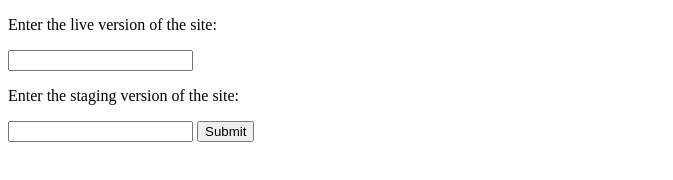
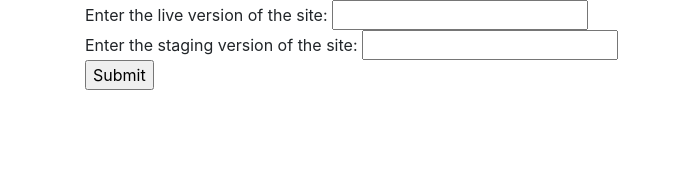
Before and after one commit to josephkerkhof/dpxdt-web-app, a website: page views/index.html in a window 1280 px wide. Shown: the whole page, without its empty margins (0-673 px from the left). Drawn offline with nearby package versions, Linux system fonts and the light colour scheme.

Commit message:
Getting GET data to get passed. ROFL

```diff
--- a/views/index.html
+++ b/views/index.html
@@ -5,17 +5,21 @@
   <meta charset="utf-8">
 
   <title>Pixel Compare</title>
-
+  <link rel="stylesheet" href="https://maxcdn.bootstrapcdn.com/bootstrap/4.0.0-beta.2/css/bootstrap.min.css" integrity="sha384-PsH8R72JQ3SOdhVi3uxftmaW6Vc51MKb0q5P2rRUpPvrszuE4W1povHYgTpBfshb" crossorigin="anonymous">
   <!--[if lt IE 9]>
     <script src="https://cdnjs.cloudflare.com/ajax/libs/html5shiv/3.7.3/html5shiv.js"></script>
   <![endif]-->
 </head>
 
 <body>
-    <form action="/action_page.php">
-      <p>Enter the live version of the site: </p><input type="text" name="live-site">
-      <p>Enter the staging version of the site: </p><input type="text" name="staging-site">
-      <input type="submit" value="Submit">
-    </form>
+  <div class="row">
+    <div class="container">
+      <form action="submission" method="GET">
+        <span>Enter the live version of the site: </span><input type="text" name="liveSite"><br />
+        <span>Enter the staging version of the site: </span><input type="text" name="stagingSite"><br />
+        <input type="submit" value="Submit">
+      </form>
+    </div>
+  </div>
 </body>
 </html>
```
Also changed, not shown: app.js (+11 -1 lines).
